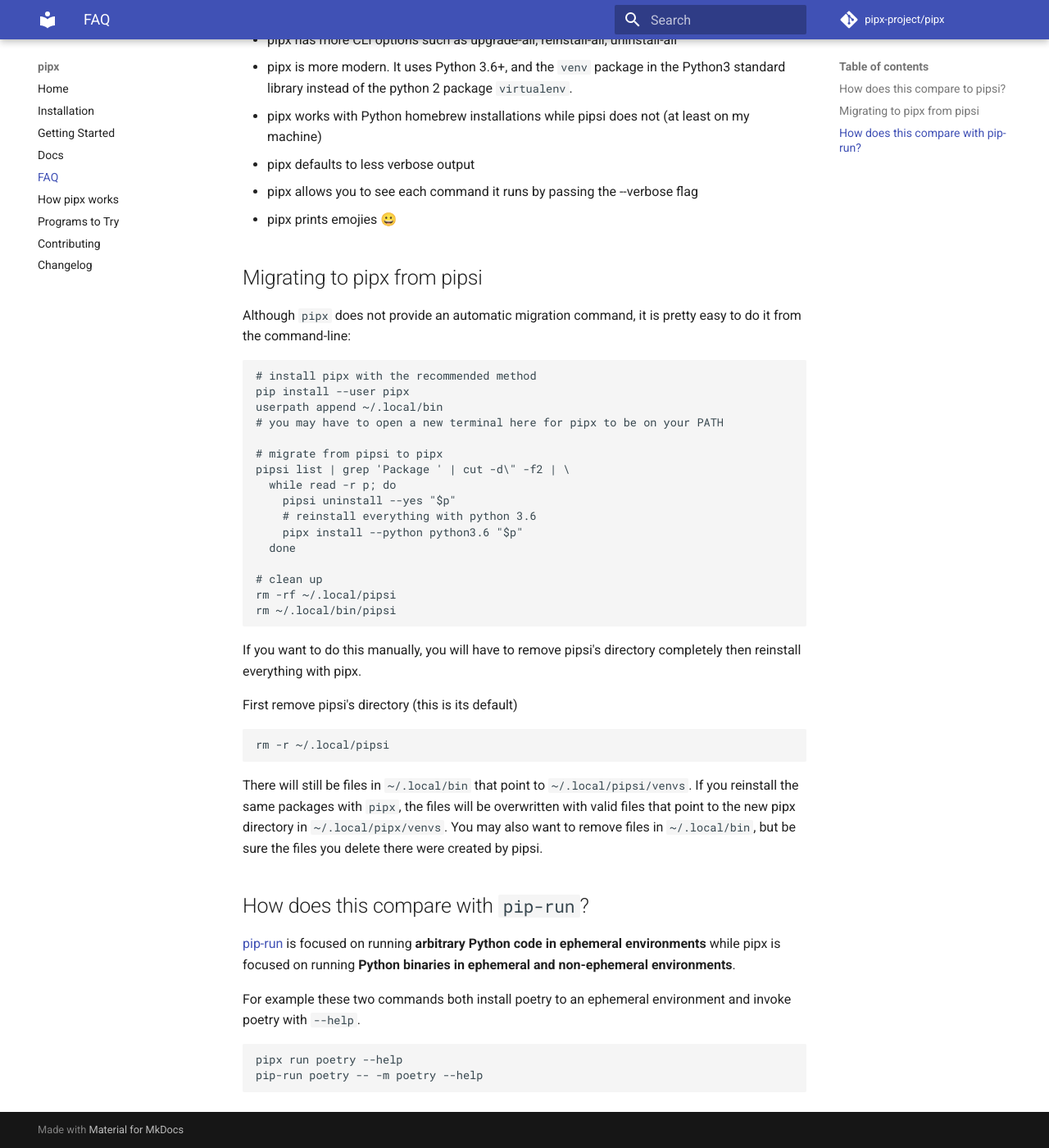
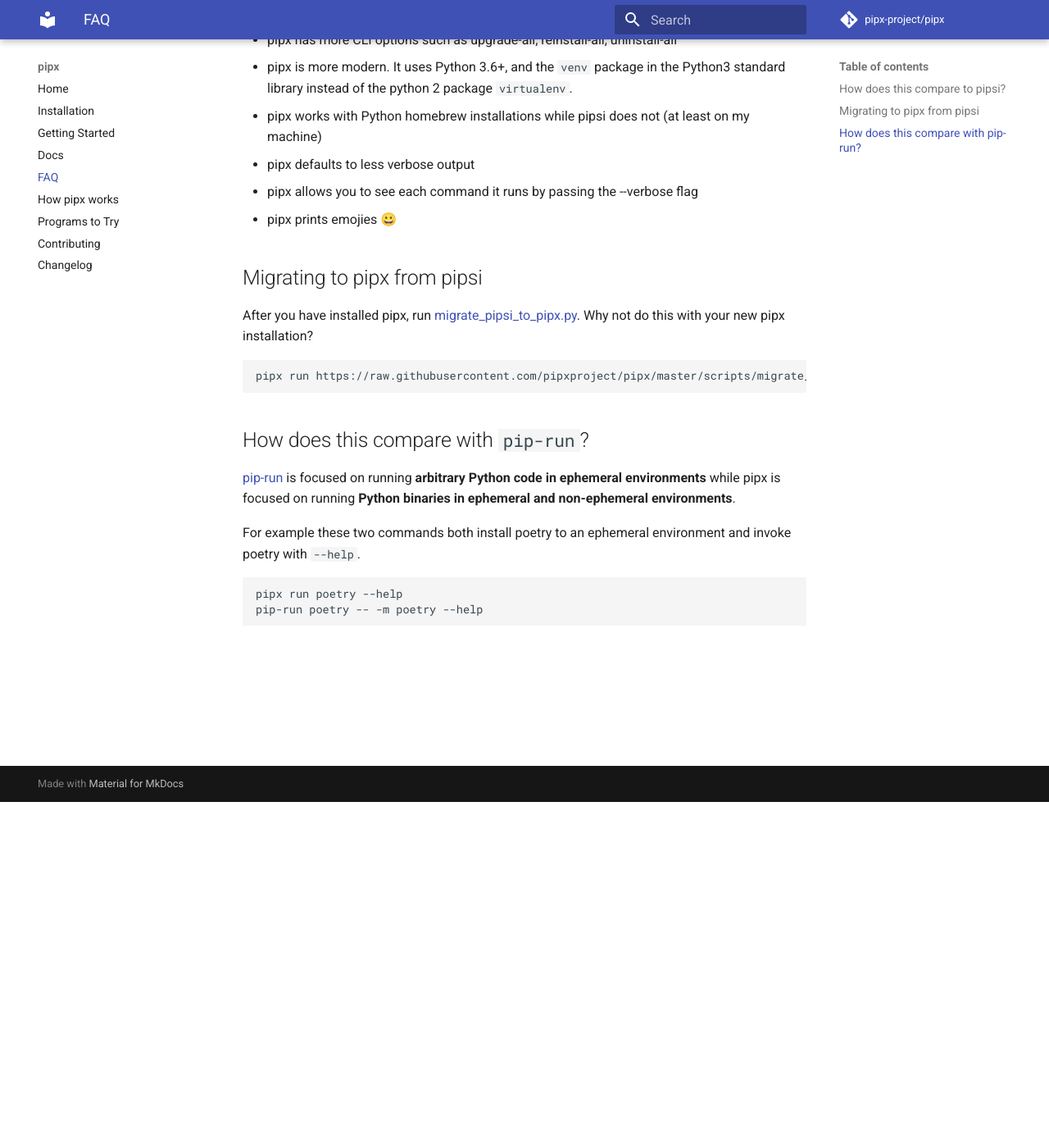
Before and after one commit to pypa/pipx, an MkDocs documentation site: the page built from docs/faq.md, in a window 1280 px wide and 1400 px high, scrolled down 422 px. Shown: the whole window at 82% size. Built offline with MkDocs 1.6.1 and Material for MkDocs 9.7.7, drawn with Linux system fonts in a browser that asks for light colours; comment, search, counter and statistics services are not loaded.

Commit message:
0.13.1.1 (#152)
* fix pipsi link in readme

* fix formatting

* do not raise bare exception if no binaries found (#150)

* update docs, pipx version; add test

* add script to migrate from pipsi

* update landing page and logo

* fix link

````diff
--- a/docs/faq.md
+++ b/docs/faq.md
@@ -13,36 +13,12 @@
 * pipx prints emojies 😀
 
 ## Migrating to pipx from pipsi
-Although `pipx` does not provide an automatic migration command,
-it is pretty easy to do it from the command-line:
 
-```bash
-# install pipx with the recommended method
-pip install --user pipx
-userpath append ~/.local/bin
-# you may have to open a new terminal here for pipx to be on your PATH
+After you have installed pipx, run [migrate_pipsi_to_pipx.py](https://raw.githubusercontent.com/pipxproject/pipx/master/scripts/migrate_pipsi_to_pipx.py). Why not do this with your new pipx installation?
 
-# migrate from pipsi to pipx
-pipsi list | grep 'Package ' | cut -d\" -f2 | \
-  while read -r p; do
-    pipsi uninstall --yes "$p"
-    # reinstall everything with python 3.6
-    pipx install --python python3.6 "$p"
-  done
-
-# clean up
-rm -rf ~/.local/pipsi
-rm ~/.local/bin/pipsi
 ```
-
-If you want to do this manually, you will have to remove pipsi's directory completely then reinstall everything with pipx.
-
-First remove pipsi's directory (this is its default)
+pipx run https://raw.githubusercontent.com/pipxproject/pipx/master/scripts/migrate_pipsi_to_pipx.py
 ```
-rm -r ~/.local/pipsi
-```
-
-There will still be files in `~/.local/bin` that point to `~/.local/pipsi/venvs`. If you reinstall the same packages with `pipx`, the files will be overwritten with valid files that point to the new pipx directory in `~/.local/pipx/venvs`. You may also want to remove files in `~/.local/bin`, but be sure the files you delete there were created by pipsi.
 
 ## How does this compare with `pip-run`?
 [pip-run](https://github.com/jaraco/pip-run) is focused on running **arbitrary Python code in ephemeral environments** while pipx is focused on running **Python binaries in ephemeral and non-ephemeral environments**.
````
Also changed, not shown: README.md (+18 -13 lines), docs/changelog.md (+5 -0 lines), docs/index.md (+22 -13 lines), docs/installation.md (+1 -7 lines), templates/index.md (+21 -12 lines), templates/readme.md (+13 -8 lines), logo.png, 5 other files.
